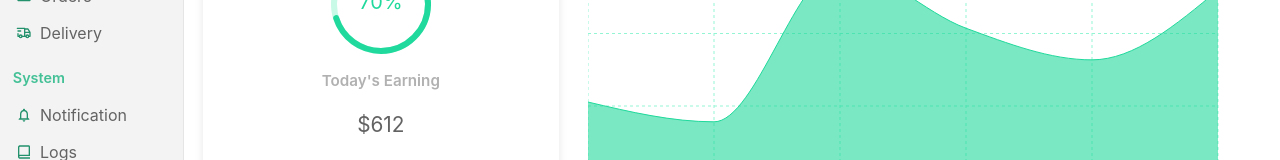
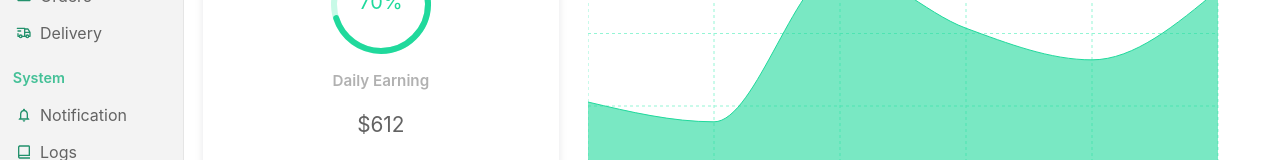
Before and after one commit to DrakonZZZ/Dashboard, a React (Vite) app: page / in a window 1280 px wide. Shown: the part 306-466 px from the top of the page. Built offline with nearby package versions, Linux system fonts and the light colour scheme.

Commit message:
minor changes

```diff
--- a/src/components/detailedChart/DetailedCharts.jsx
+++ b/src/components/detailedChart/DetailedCharts.jsx
@@ -27,7 +27,7 @@ const DetailedCharts = () => {
             })}
           />
         </div>
-        <p className="detail-bottom-title">Today's Earning</p>
+        <p className="detail-bottom-title">Daily Earning</p>
         <p className="detail-bottom-amount">$612</p>
         <p className="detail-bottom-description">
           All transaction are processed.
```
